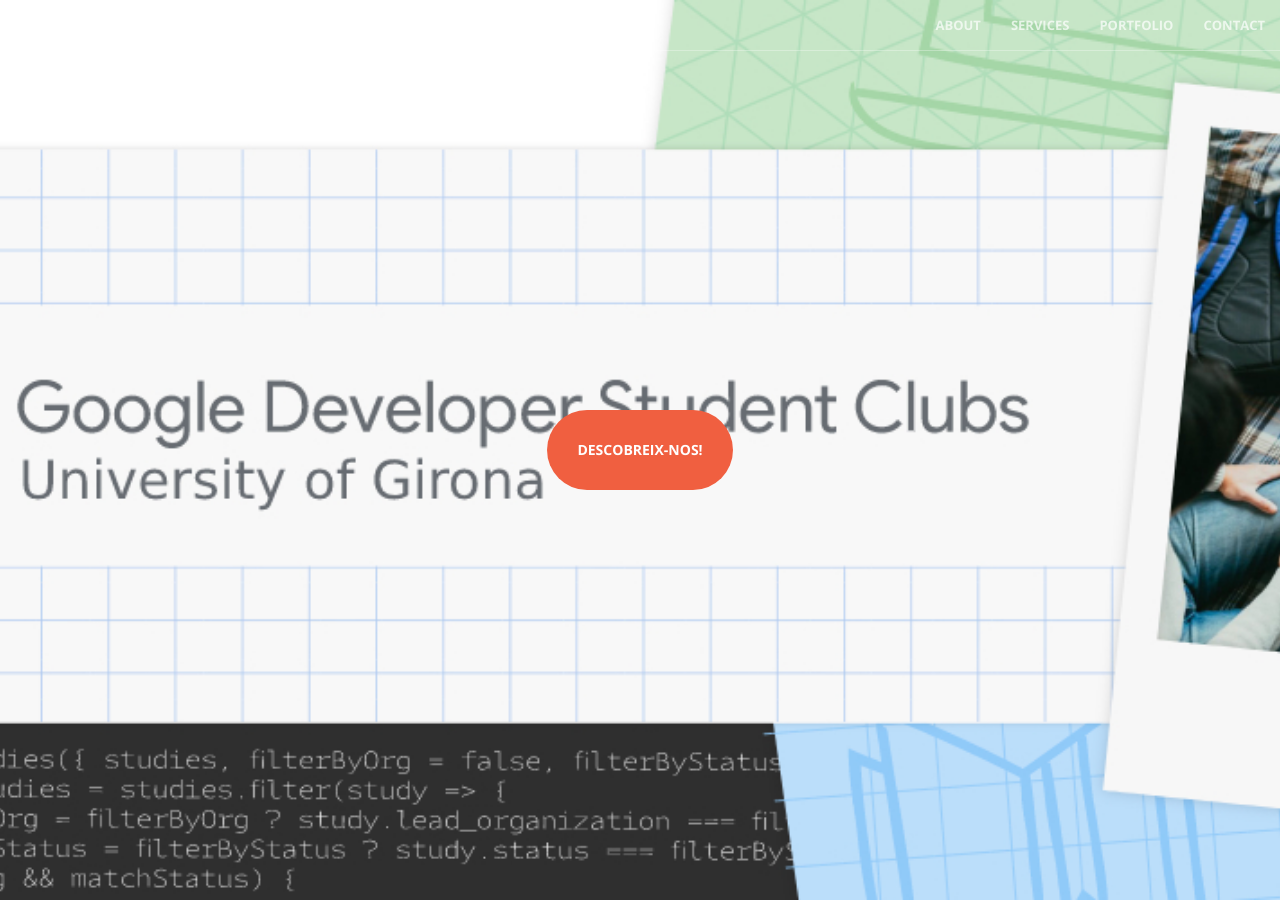
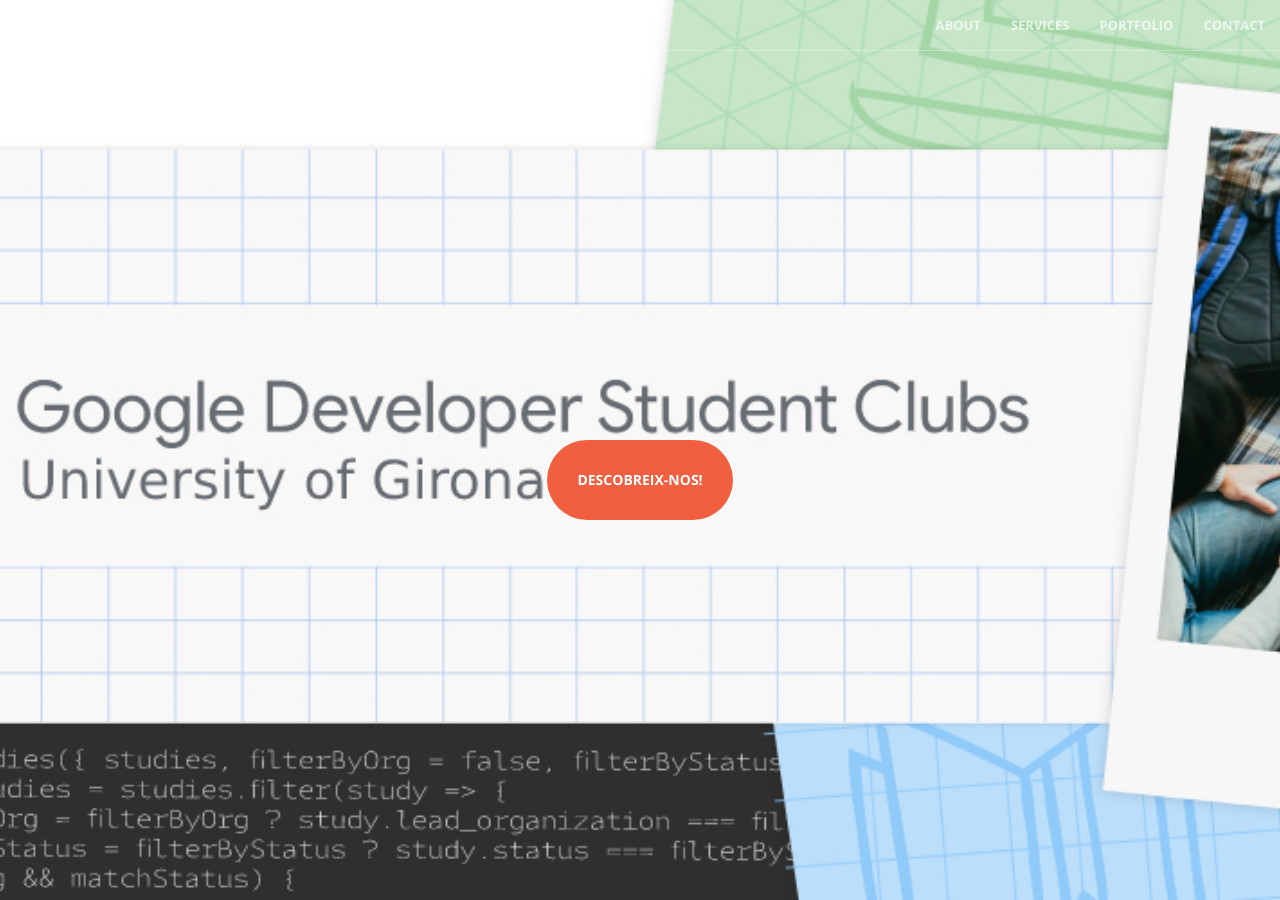
Before and after one commit to gdscudg/gdscudg.github.io, a Jekyll site: the page built from index.html, in a window 1280 px wide and 900 px high. Built offline with Jekyll 4.4.1, drawn with Linux system fonts in a browser that asks for light colours.

Commit message:
prova header mes envall

```diff
--- a/_includes/head.html
+++ b/_includes/head.html
@@ -6,7 +6,7 @@
     <meta name="description" content="">
     <meta name="author" content="">
 
-    <title>Creative - Start Bootstrap Theme</title>
+    <title>GDSC University of Girona</title>
 
     <!-- Bootstrap Core CSS -->
     <link rel="stylesheet" href="css/bootstrap.min.css" type="text/css">
--- a/_includes/header.html
+++ b/_includes/header.html
@@ -1,6 +1,9 @@
 <header>
     <div class="header-content">
         <div class="header-content-inner">
+		</br>
+		</br>
+		</br>
             <a href="#about" class="btn btn-primary btn-xl page-scroll"> Descobreix-nos! </a>
         </div>
     </div>
```
